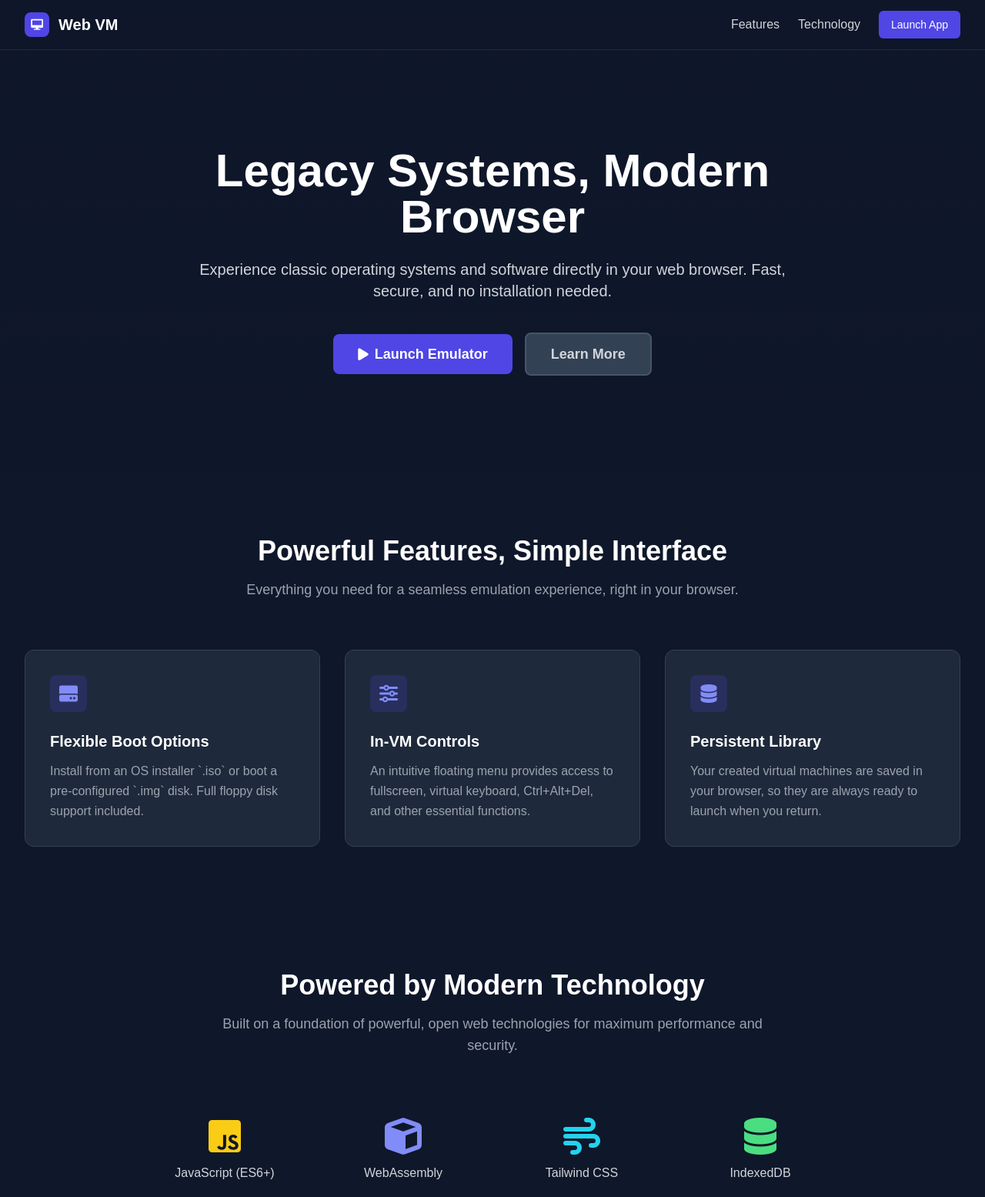
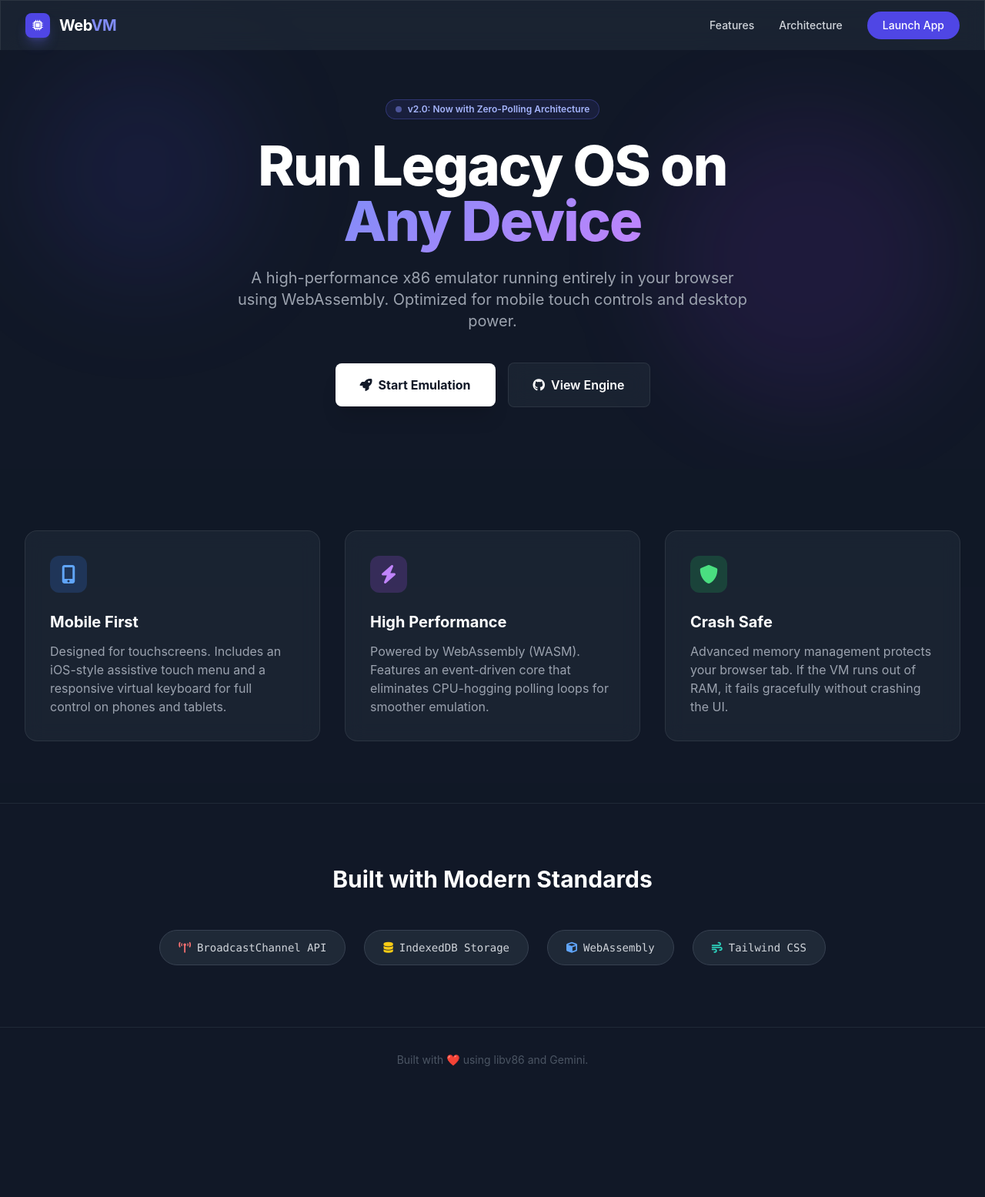
Before and after one commit to Quincunx33/Virtual-machine, a website built with Vite: page index.html in a window 1280 px wide. Shown: the top 1555 px of the page at 77% size. After the commit the page ends 1419 px from the top, so only its background shows below. Built offline with nearby package versions, Linux system fonts and the light colour scheme.

Commit message:
feat: Update README and meta tags for v2.0
Refactor README and update meta tags in index.html to reflect the new v2.0 features and improvements, emphasizing the zero-polling architecture and enhanced memory management.

```diff
--- a/index.html
+++ b/index.html
@@ -3,15 +3,13 @@
 <head>
     <meta charset="UTF-8"/>
     <meta name="viewport" content="width=device-width, initial-scale=1.0"/>
-    <title>Web VM Emulator - Browser-Based Virtual Machines</title>
-    <meta name="description" content="Run legacy operating systems and software directly in your web browser. Fast, secure, and no installation required."/>
-    <meta name="keywords" content="VM, Virtual Machine, Browser Emulator, libv86, DOS, Windows 98"/>
+    <title>Web VM Emulator - Run OS in Browser</title>
+    <meta name="description" content="High-performance, event-driven virtual machine emulator for the web. Run Linux, DOS, and Windows on mobile and desktop without installation."/>
 
     <!-- Security Headers -->
     <meta http-equiv="Content-Security-Policy" content="default-src 'self'; script-src 'self' 'unsafe-inline' https://cdn.tailwindcss.com https://cdnjs.cloudflare.com; style-src 'self' 'unsafe-inline' https://fonts.googleapis.com https://cdnjs.cloudflare.com; font-src 'self' https://fonts.gstatic.com https://cdnjs.cloudflare.com; connect-src 'self' https://*; img-src 'self' data: https:; media-src 'self';"/>
     <meta http-equiv="X-Content-Type-Options" content="nosniff"/>
     <meta http-equiv="X-Frame-Options" content="DENY"/>
-    <meta http-equiv="X-XSS-Protection" content="1; mode=block"/>
 
     <!-- Tailwind CSS -->
     <script src="https://cdn.tailwindcss.com"></script>
@@ -19,224 +17,166 @@
     <!-- Font Awesome -->
     <link rel="stylesheet" href="https://cdnjs.cloudflare.com/ajax/libs/font-awesome/6.0.0/css/all.min.css"/>
 
-    <!-- Google Fonts -->
+    <!-- Google Fonts (Inter to match Dashboard) -->
     <link rel="preconnect" href="https://fonts.googleapis.com"/>
     <link rel="preconnect" href="https://fonts.gstatic.com" crossorigin=""/>
-    <link href="https://fonts.googleapis.com/css2?family=Poppins:wght@400;500;600;700&display=swap" rel="stylesheet"/>
+    <link href="https://fonts.googleapis.com/css2?family=Inter:wght@400;500;600;700;800&display=swap" rel="stylesheet"/>
 
     <!-- Custom Styles -->
     <style>
-        html {
-            scroll-behavior: smooth;
+        html { scroll-behavior: smooth; }
+        body { font-family: 'Inter', sans-serif; background-color: #111827; color: #f3f4f6; }
+        .glass-panel {
+            background: rgba(31, 41, 55, 0.7);
+            backdrop-filter: blur(12px);
+            -webkit-backdrop-filter: blur(12px);
+            border: 1px solid rgba(255, 255, 255, 0.08);
         }
-        body {
-            font-family: 'Poppins', sans-serif;
-            background-color: #0f172a; /* slate-900 */
-            color: #f8fafc; /* slate-50 */
+        .gradient-text {
+            background: linear-gradient(135deg, #818cf8 0%, #c084fc 100%);
+            -webkit-background-clip: text;
+            -webkit-text-fill-color: transparent;
         }
-        .btn-primary {
-            background-color: #4f46e5; /* indigo-600 */
-            transition: background-color 0.3s ease, transform 0.2s ease;
-        }
-        .btn-primary:hover {
-            background-color: #4338ca; /* indigo-700 */
-            transform: translateY(-2px);
-        }
-        .btn-secondary {
-            background-color: #334155; /* slate-700 */
-            border-color: #475569; /* slate-600 */
-            transition: background-color 0.3s ease, border-color 0.3s ease;
-        }
-        .btn-secondary:hover {
-            background-color: #475569; /* slate-600 */
-            border-color: #64748b; /* slate-500 */
-        }
-        .feature-card {
-            background-color: #1e293b; /* slate-800 */
-            border: 1px solid #334155; /* slate-700 */
-            transition: transform 0.3s ease, box-shadow 0.3s ease;
-        }
-        .feature-card:hover {
-            transform: translateY(-5px);
-            box-shadow: 0 10px 25px rgba(0,0,0,0.3);
+        .btn-glow:hover {
+            box-shadow: 0 0 20px rgba(99, 102, 241, 0.4);
         }
     </style>
 </head>
-<body class="antialiased">
-    <!-- Navigation -->
-    <nav class="fixed top-0 left-0 right-0 z-50 bg-slate-900/80 backdrop-blur-md border-b border-slate-700/50">
+<body class="antialiased overflow-x-hidden">
+
+    <!-- Navbar -->
+    <nav class="fixed top-0 w-full z-50 glass-panel border-b-0 border-b-gray-800">
         <div class="max-w-7xl mx-auto px-4 sm:px-6 lg:px-8">
             <div class="flex justify-between items-center h-16">
                 <div class="flex items-center space-x-3">
-                    <a href="/text.html" class="w-8 h-8 bg-indigo-600 rounded-lg flex items-center justify-center">
-                        <i class="fas fa-desktop text-white text-sm"></i>
-                    </a>
-                    <a href="/text.html" class="text-xl font-bold text-white">Web VM</a>
+                    <div class="w-8 h-8 bg-indigo-600 rounded-lg flex items-center justify-center shadow-lg shadow-indigo-500/30">
+                        <i class="fas fa-microchip text-white text-sm"></i>
+                    </div>
+                    <span class="text-xl font-bold text-white tracking-tight">Web<span class="text-indigo-400">VM</span></span>
                 </div>
 
-                <div class="hidden md:flex items-center space-x-6">
-                    <a href="#features" class="text-gray-300 hover:text-white transition-colors">Features</a>
-                    <a href="#technology" class="text-gray-300 hover:text-white transition-colors">Technology</a>
-
-                    <a id="launch-btn-nav" href="/text.html" class="btn-primary px-4 py-2 rounded-md text-white text-sm font-medium">
+                <div class="hidden md:flex items-center space-x-8">
+                    <a href="#features" class="text-sm font-medium text-gray-300 hover:text-white transition-colors">Features</a>
+                    <a href="#architecture" class="text-sm font-medium text-gray-300 hover:text-white transition-colors">Architecture</a>
+                    <a href="text.html" class="bg-indigo-600 hover:bg-indigo-500 text-white px-5 py-2 rounded-full font-medium transition-all btn-glow text-sm">
                         Launch App
                     </a>
                 </div>
 
-                <div class="md:hidden">
-                    <button id="mobile-menu-btn" class="text-gray-300 hover:text-white">
+                <button class="md:hidden text-gray-300 hover:text-white" onclick="document.getElementById('mobile-menu').classList.toggle('hidden')">
                     <i class="fas fa-bars text-xl"></i>
                 </button>
             </div>
         </div>
-        </div>
 
         <!-- Mobile Menu -->
-        <div id="mobile-menu" class="hidden md:hidden bg-slate-900 border-t border-slate-700/50">
-            <div class="px-4 pt-2 pb-4 space-y-2">
-                <a href="#features" class="block text-gray-300 hover:text-white transition-colors py-2">Features</a>
-                <a href="#technology" class="block text-gray-300 hover:text-white transition-colors py-2">Technology</a>
-
-                <div class="border-t border-slate-700/50 pt-4 mt-2 space-y-3">
-                    <a id="launch-btn-nav-mobile" href="/text.html" class="block btn-primary px-4 py-2 rounded-md text-white font-medium text-center">
-                        Launch App
-                    </a>
-                </div>
+        <div id="mobile-menu" class="hidden md:hidden bg-gray-900 border-b border-gray-800 absolute w-full">
+            <div class="px-4 py-3 space-y-3">
+                <a href="#features" class="block text-gray-300 hover:text-white">Features</a>
+                <a href="#architecture" class="block text-gray-300 hover:text-white">Architecture</a>
+                <a href="text.html" class="block w-full text-center bg-indigo-600 text-white py-2 rounded-lg font-bold">Launch App</a>
             </div>
         </div>
     </nav>
 
     <!-- Hero Section -->
-    <main>
-        <section class="relative pt-32 pb-20 md:pt-48 md:pb-32 flex items-center justify-center">
-            <div class="absolute inset-0 bg-gradient-to-b from-slate-900 to-slate-900/80 backdrop-blur-sm"></div>
-            <div class="relative z-10 max-w-5xl mx-auto px-4 sm:px-6 lg:px-8 text-center">
-                <h1 class="text-4xl md:text-6xl font-bold text-white mb-6 leading-tight">
-                    Legacy Systems, Modern Browser
+    <main class="relative pt-32 pb-20 overflow-hidden">
+        <!-- Background Elements -->
+        <div class="absolute top-0 left-1/2 -translate-x-1/2 w-full h-full z-0 pointer-events-none">
+            <div class="absolute top-20 left-10 w-72 h-72 bg-indigo-600/20 rounded-full blur-3xl mix-blend-screen animate-pulse"></div>
+            <div class="absolute bottom-20 right-10 w-96 h-96 bg-purple-600/10 rounded-full blur-3xl mix-blend-screen"></div>
+        </div>
+
+        <div class="relative z-10 max-w-7xl mx-auto px-4 sm:px-6 lg:px-8 text-center">
+            <div class="inline-flex items-center px-3 py-1 rounded-full border border-indigo-500/30 bg-indigo-500/10 text-indigo-300 text-xs font-semibold mb-6">
+                <span class="flex h-2 w-2 rounded-full bg-indigo-400 mr-2 animate-pulse"></span>
+                v2.0: Now with Zero-Polling Architecture
+            </div>
+
+            <h1 class="text-5xl md:text-7xl font-extrabold text-white mb-6 tracking-tight leading-tight">
+                Run Legacy OS on <br />
+                <span class="gradient-text">Any Device</span>
             </h1>
-                <p class="text-lg md:text-xl text-gray-300 mb-10 max-w-3xl mx-auto">
-                    Experience classic operating systems and software directly in your web browser. Fast, secure, and no installation needed.
+
+            <p class="text-lg md:text-xl text-gray-400 mb-10 max-w-2xl mx-auto leading-relaxed">
+                A high-performance x86 emulator running entirely in your browser using WebAssembly. Optimized for mobile touch controls and desktop power.
             </p>
+
             <div class="flex flex-col sm:flex-row gap-4 justify-center items-center">
-                    <a href="/text.html" class="w-full sm:w-auto btn-primary px-8 py-3 rounded-lg text-lg font-semibold text-white inline-flex items-center justify-center gap-2">
-                        <i class="fas fa-play"></i>
-                        <span>Launch Emulator</span>
+                <a href="text.html" class="w-full sm:w-auto px-8 py-4 bg-white text-gray-900 rounded-lg font-bold hover:bg-gray-100 transition-colors shadow-xl flex items-center justify-center gap-2">
+                    <i class="fas fa-rocket"></i> Start Emulation
                 </a>
-                    <a href="#features" class="w-full sm:w-auto btn-secondary border-2 px-8 py-3 rounded-lg text-lg font-semibold text-gray-300 inline-flex items-center justify-center gap-2">
-                        <span>Learn More</span>
+                <a href="https://github.com/copy/v86" target="_blank" class="w-full sm:w-auto px-8 py-4 glass-panel text-white rounded-lg font-semibold hover:bg-gray-800 transition-colors flex items-center justify-center gap-2">
+                    <i class="fab fa-github"></i> View Engine
                 </a>
             </div>
         </div>
-        </section>
+    </main>
 
-        <!-- Features Section -->
-        <section id="features" class="py-20 bg-slate-900">
+    <!-- Features Grid -->
+    <section id="features" class="py-20 bg-gray-900/50">
         <div class="max-w-7xl mx-auto px-4 sm:px-6 lg:px-8">
-                <div class="text-center mb-16">
-                    <h2 class="text-3xl md:text-4xl font-bold text-white mb-4">Powerful Features, Simple Interface</h2>
-                    <p class="text-lg text-gray-400 max-w-3xl mx-auto">
-                        Everything you need for a seamless emulation experience, right in your browser.
+            <div class="grid grid-cols-1 md:grid-cols-3 gap-8">
+                <!-- Card 1 -->
+                <div class="glass-panel p-8 rounded-2xl hover:-translate-y-2 transition-transform duration-300">
+                    <div class="w-12 h-12 bg-blue-500/20 text-blue-400 rounded-xl flex items-center justify-center mb-6 text-2xl">
+                        <i class="fas fa-mobile-alt"></i>
+                    </div>
+                    <h3 class="text-xl font-bold text-white mb-3">Mobile First</h3>
+                    <p class="text-gray-400">
+                        Designed for touchscreens. Includes an iOS-style assistive touch menu and a responsive virtual keyboard for full control on phones and tablets.
                     </p>
                 </div>
 
-                <div class="grid grid-cols-1 md:grid-cols-2 lg:grid-cols-3 gap-8">
-                    <div class="feature-card rounded-xl p-8">
-                        <div class="w-12 h-12 bg-indigo-600/20 text-indigo-400 rounded-lg flex items-center justify-center mb-6">
-                            <i class="fas fa-hdd text-2xl"></i>
+                <!-- Card 2 -->
+                <div class="glass-panel p-8 rounded-2xl hover:-translate-y-2 transition-transform duration-300">
+                    <div class="w-12 h-12 bg-purple-500/20 text-purple-400 rounded-xl flex items-center justify-center mb-6 text-2xl">
+                        <i class="fas fa-bolt"></i>
                     </div>
-                        <h3 class="text-xl font-bold text-white mb-3">Flexible Boot Options</h3>
-                        <p class="text-gray-400 leading-relaxed">
-                            Install from an OS installer `.iso` or boot a pre-configured `.img` disk. Full floppy disk support included.
+                    <h3 class="text-xl font-bold text-white mb-3">High Performance</h3>
+                    <p class="text-gray-400">
+                        Powered by WebAssembly (WASM). Features an event-driven core that eliminates CPU-hogging polling loops for smoother emulation.
                     </p>
                 </div>
 
-                    <div class="feature-card rounded-xl p-8">
-                        <div class="w-12 h-12 bg-indigo-600/20 text-indigo-400 rounded-lg flex items-center justify-center mb-6">
-                            <i class="fas fa-sliders-h text-2xl"></i>
+                <!-- Card 3 -->
+                <div class="glass-panel p-8 rounded-2xl hover:-translate-y-2 transition-transform duration-300">
+                    <div class="w-12 h-12 bg-green-500/20 text-green-400 rounded-xl flex items-center justify-center mb-6 text-2xl">
+                        <i class="fas fa-shield-alt"></i>
                     </div>
-                        <h3 class="text-xl font-bold text-white mb-3">In-VM Controls</h3>
-                        <p class="text-gray-400 leading-relaxed">
-                           An intuitive floating menu provides access to fullscreen, virtual keyboard, Ctrl+Alt+Del, and other essential functions.
-                        </p>
-                    </div>
-
-                    <div class="feature-card rounded-xl p-8">
-                        <div class="w-12 h-12 bg-indigo-600/20 text-indigo-400 rounded-lg flex items-center justify-center mb-6">
-                            <i class="fas fa-database text-2xl"></i>
-                        </div>
-                        <h3 class="text-xl font-bold text-white mb-3">Persistent Library</h3>
-                        <p class="text-gray-400 leading-relaxed">
-                           Your created virtual machines are saved in your browser, so they are always ready to launch when you return.
+                    <h3 class="text-xl font-bold text-white mb-3">Crash Safe</h3>
+                    <p class="text-gray-400">
+                        Advanced memory management protects your browser tab. If the VM runs out of RAM, it fails gracefully without crashing the UI.
                     </p>
                 </div>
             </div>
         </div>
     </section>
 
-        <!-- Technology Section -->
-        <section id="technology" class="py-20">
-            <div class="max-w-7xl mx-auto px-4 sm:px-6 lg:px-8">
-                <div class="text-center mb-16">
-                    <h2 class="text-3xl md:text-4xl font-bold text-white mb-4">Powered by Modern Technology</h2>
-                    <p class="text-lg text-gray-400 max-w-3xl mx-auto">
-                        Built on a foundation of powerful, open web technologies for maximum performance and security.
-                    </p>
+    <!-- Architecture Section -->
+    <section id="architecture" class="py-20 border-t border-gray-800">
+        <div class="max-w-5xl mx-auto px-4 text-center">
+            <h2 class="text-3xl font-bold text-white mb-12">Built with Modern Standards</h2>
+            <div class="flex flex-wrap justify-center gap-6">
+                <div class="px-6 py-3 rounded-full bg-gray-800 border border-gray-700 text-gray-300 font-mono text-sm flex items-center gap-2">
+                    <i class="fas fa-broadcast-tower text-red-400"></i> BroadcastChannel API
                 </div>
-
-                <div class="grid grid-cols-2 md:grid-cols-3 lg:grid-cols-4 gap-8 max-w-4xl mx-auto">
-                    <div class="text-center p-4">
-                        <i class="fab fa-js-square text-yellow-400 text-5xl mb-3"></i>
-                        <p class="text-gray-300 font-medium">JavaScript (ES6+)</p>
+                <div class="px-6 py-3 rounded-full bg-gray-800 border border-gray-700 text-gray-300 font-mono text-sm flex items-center gap-2">
+                    <i class="fas fa-database text-yellow-400"></i> IndexedDB Storage
                 </div>
-                    <div class="text-center p-4">
-                         <i class="fas fa-cube text-indigo-400 text-5xl mb-3"></i>
-                        <p class="text-gray-300 font-medium">WebAssembly</p>
+                <div class="px-6 py-3 rounded-full bg-gray-800 border border-gray-700 text-gray-300 font-mono text-sm flex items-center gap-2">
+                    <i class="fas fa-cube text-blue-400"></i> WebAssembly
                 </div>
-                    <div class="text-center p-4">
-                        <i class="fas fa-wind text-cyan-400 text-5xl mb-3"></i>
-                        <p class="text-gray-300 font-medium">Tailwind CSS</p>
-                    </div>
-                    <div class="text-center p-4">
-                        <i class="fas fa-database text-green-400 text-5xl mb-3"></i>
-                        <p class="text-gray-300 font-medium">IndexedDB</p>
+                <div class="px-6 py-3 rounded-full bg-gray-800 border border-gray-700 text-gray-300 font-mono text-sm flex items-center gap-2">
+                    <i class="fas fa-wind text-teal-400"></i> Tailwind CSS
                 </div>
             </div>
         </div>
     </section>
-    </main>
 
-    <!-- Footer -->
-    <footer class="bg-slate-900/50 border-t border-slate-700/50 py-8">
-        <div class="max-w-7xl mx-auto px-4 sm:px-6 lg:px-8 text-center text-gray-500">
-            <p>&copy; 2024 Web VM Emulator. All Rights Reserved.</p>
-        </div>
+    <footer class="py-8 text-center text-gray-600 text-sm border-t border-gray-800">
+        <p>Built with ❤️ using libv86 and Gemini.</p>
     </footer>
 
-    <!-- Loading Screen -->
-    <div id="loading-screen" class="fixed inset-0 bg-slate-900 z-[100] flex items-center justify-center">
-        <div class="text-center">
-            <div class="w-12 h-12 mx-auto mb-4 border-4 border-indigo-500/30 border-t-indigo-500 rounded-full animate-spin"></div>
-            <p class="text-white">Initializing...</p>
-        </div>
-    </div>
-
-    <!-- Scripts -->
-    <script>
-        // --- DOM Elements ---
-        const mobileMenuBtn = document.getElementById('mobile-menu-btn');
-        const mobileMenu = document.getElementById('mobile-menu');
-
-        // --- Event Listeners & Effects ---
-        window.addEventListener('load', function() {
-            const loadingScreen = document.getElementById('loading-screen');
-            setTimeout(() => {
-                loadingScreen.style.opacity = '0';
-                loadingScreen.style.transition = 'opacity 0.5s ease-out';
-                setTimeout(() => loadingScreen.style.display = 'none', 500);
-            }, 200);
-        });
-
-        mobileMenuBtn.addEventListener('click', () => mobileMenu.classList.toggle('hidden'));
-    </script>
 </body>
 </html>
```
Also changed, not shown: README.md. Lines whose indentation alone changed are shown as unchanged.
